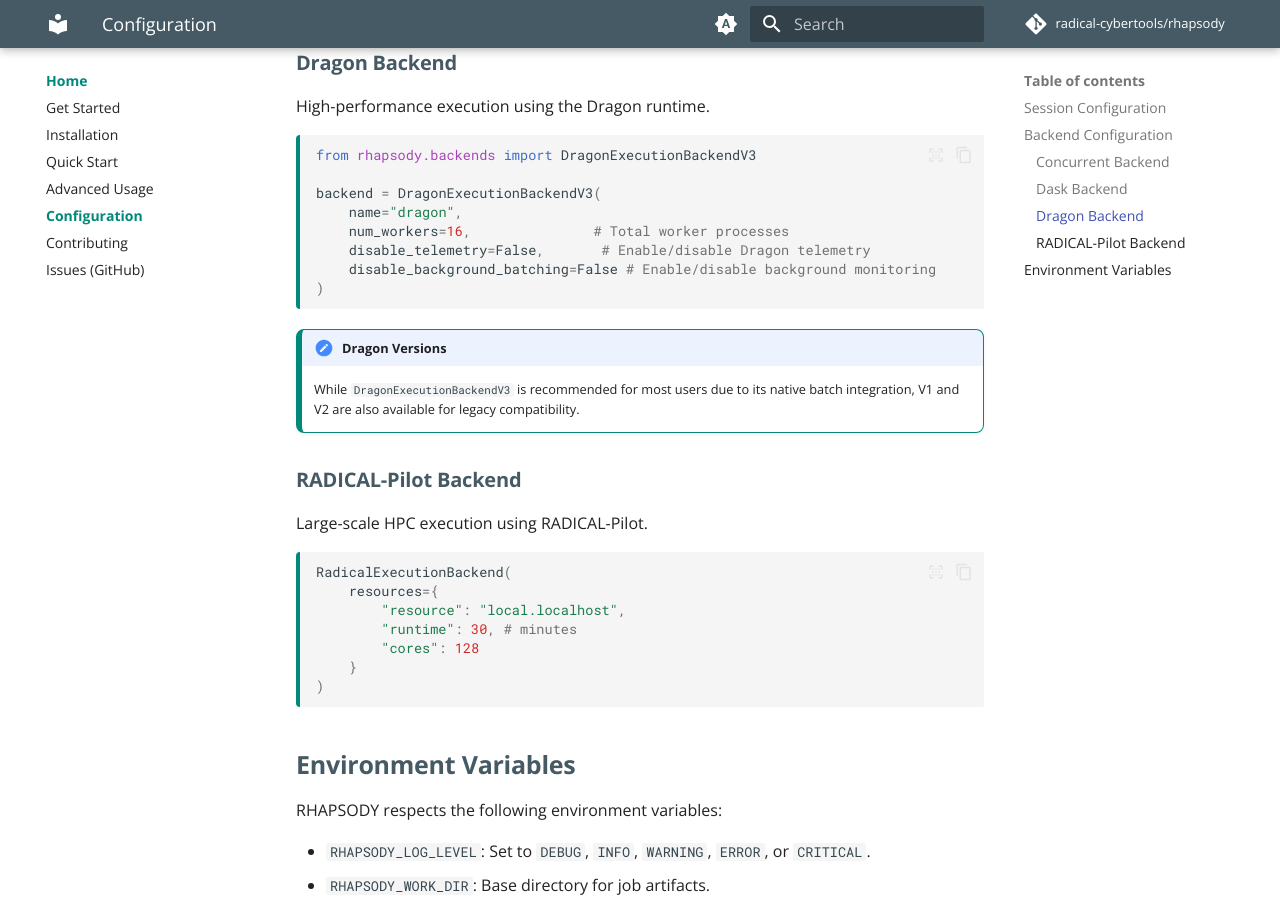
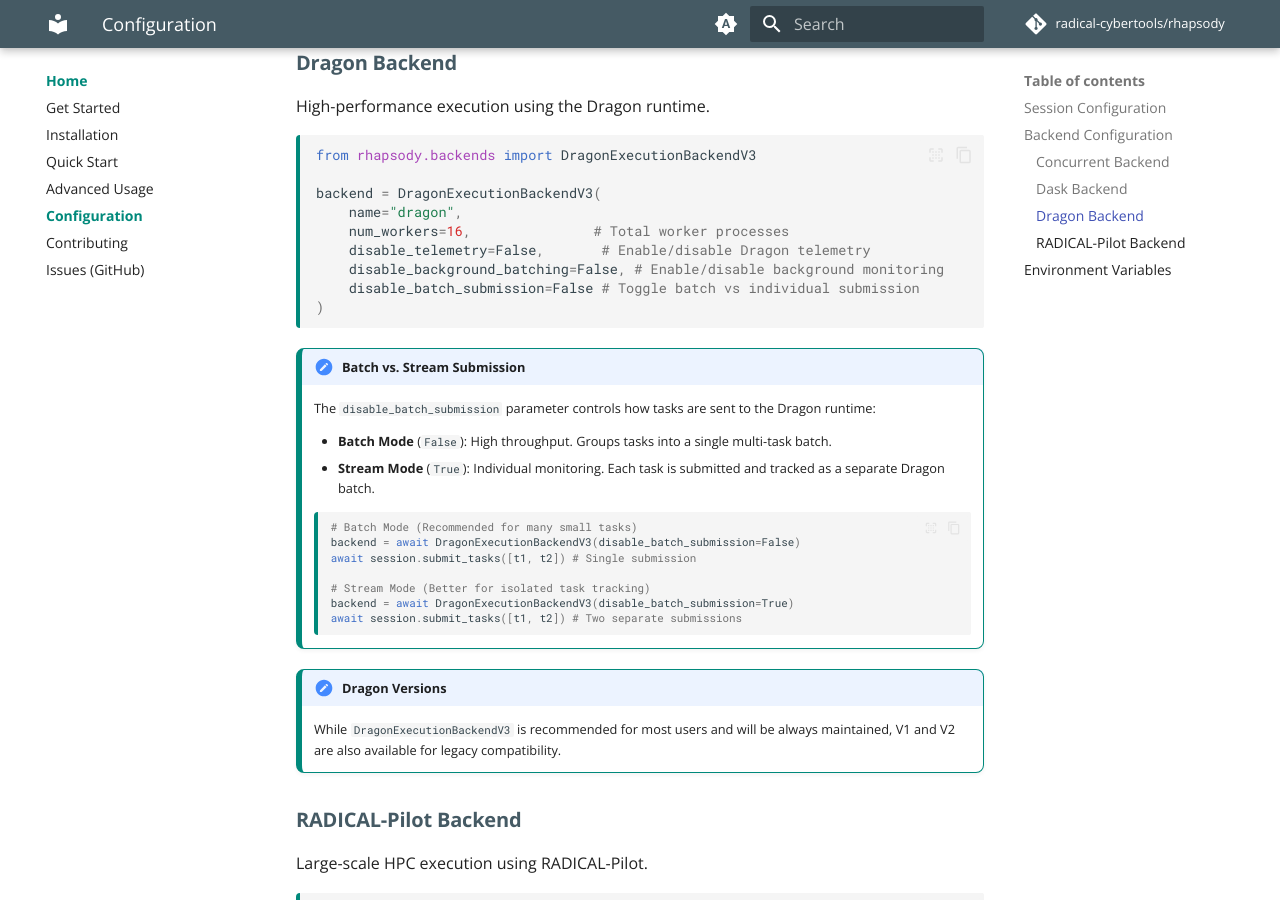
Before and after one commit to radical-cybertools/rhapsody, an MkDocs documentation site: the page built from docs/getting-started/configuration.md, in a window 1280 px wide and 900 px high, scrolled down 1357 px. Built offline with MkDocs 1.6.1 and Material for MkDocs 9.7.7, drawn with Linux system fonts in a browser that asks for light colours; comment, search, counter and statistics services are not loaded.

Commit message:
add docs section about batch submit

````diff
--- a/docs/getting-started/configuration.md
+++ b/docs/getting-started/configuration.md
@@ -55,12 +55,30 @@
     name="dragon",
     num_workers=16,               # Total worker processes
     disable_telemetry=False,       # Enable/disable Dragon telemetry
-    disable_background_batching=False # Enable/disable background monitoring
+    disable_background_batching=False, # Enable/disable background monitoring
+    disable_batch_submission=False # Toggle batch vs individual submission
 )
 ```
 
+!!! note "Batch vs. Stream Submission"
+    The `disable_batch_submission` parameter controls how tasks are sent to the Dragon runtime:
+
+    - **Batch Mode** (`False`): High throughput. Groups tasks into a single multi-task batch.
+    - **Stream Mode** (`True`): Individual monitoring. Each task is submitted and tracked as a separate Dragon batch.
+
+    ```python
+    # Batch Mode (Recommended for many small tasks)
+    backend = await DragonExecutionBackendV3(disable_batch_submission=False)
+    await session.submit_tasks([t1, t2]) # Single submission
+
+    # Stream Mode (Better for isolated task tracking)
+    backend = await DragonExecutionBackendV3(disable_batch_submission=True)
+    await session.submit_tasks([t1, t2]) # Two separate submissions
+    ```
+
+
 !!! note "Dragon Versions"
-    While `DragonExecutionBackendV3` is recommended for most users due to its native batch integration, V1 and V2 are also available for legacy compatibility.
+    While `DragonExecutionBackendV3` is recommended for most users and will be always maintained, V1 and V2 are also available for legacy compatibility.
 
 ### RADICAL-Pilot Backend
 Large-scale HPC execution using RADICAL-Pilot.
````
Also changed, not shown: docs/about.md (+1 -1 lines).
